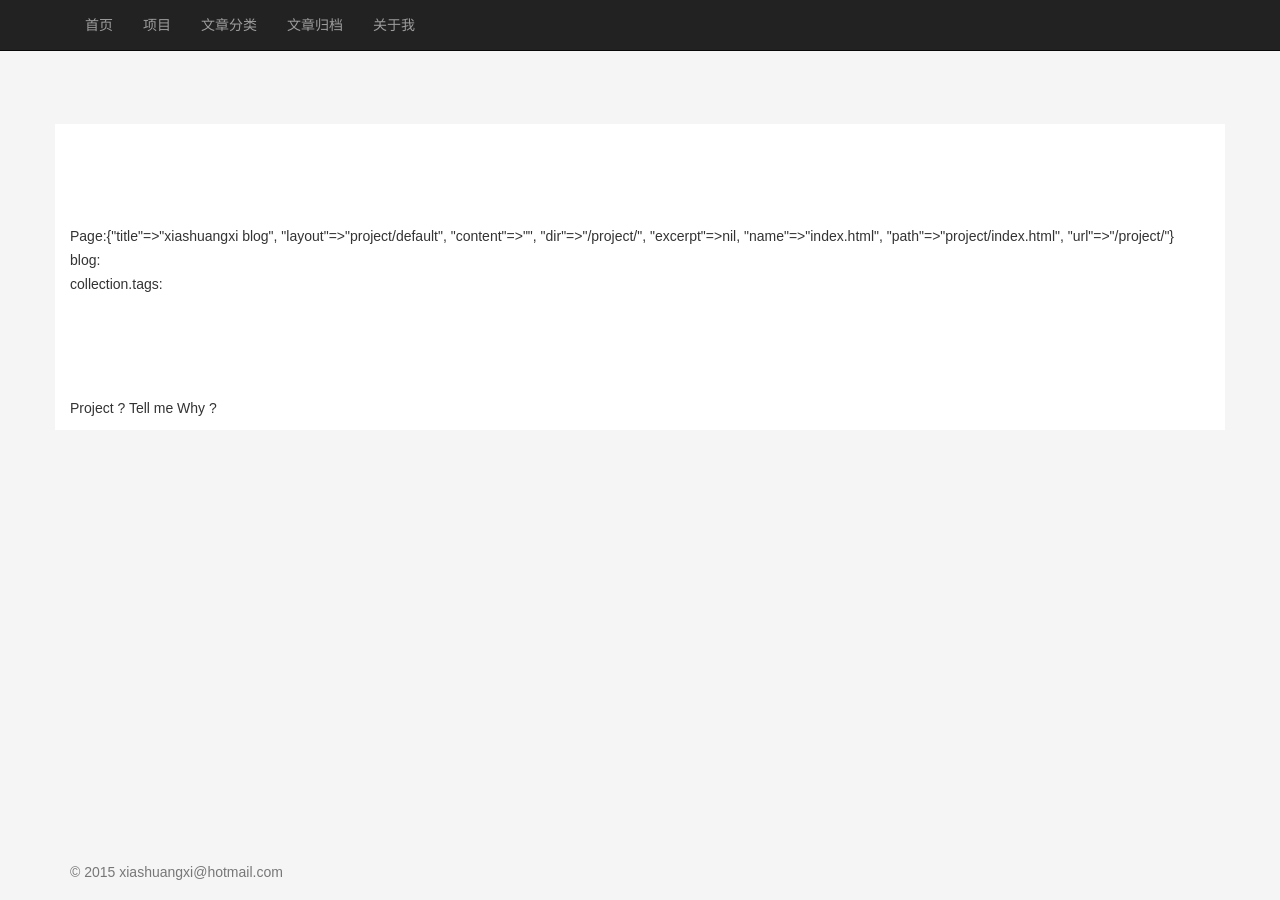
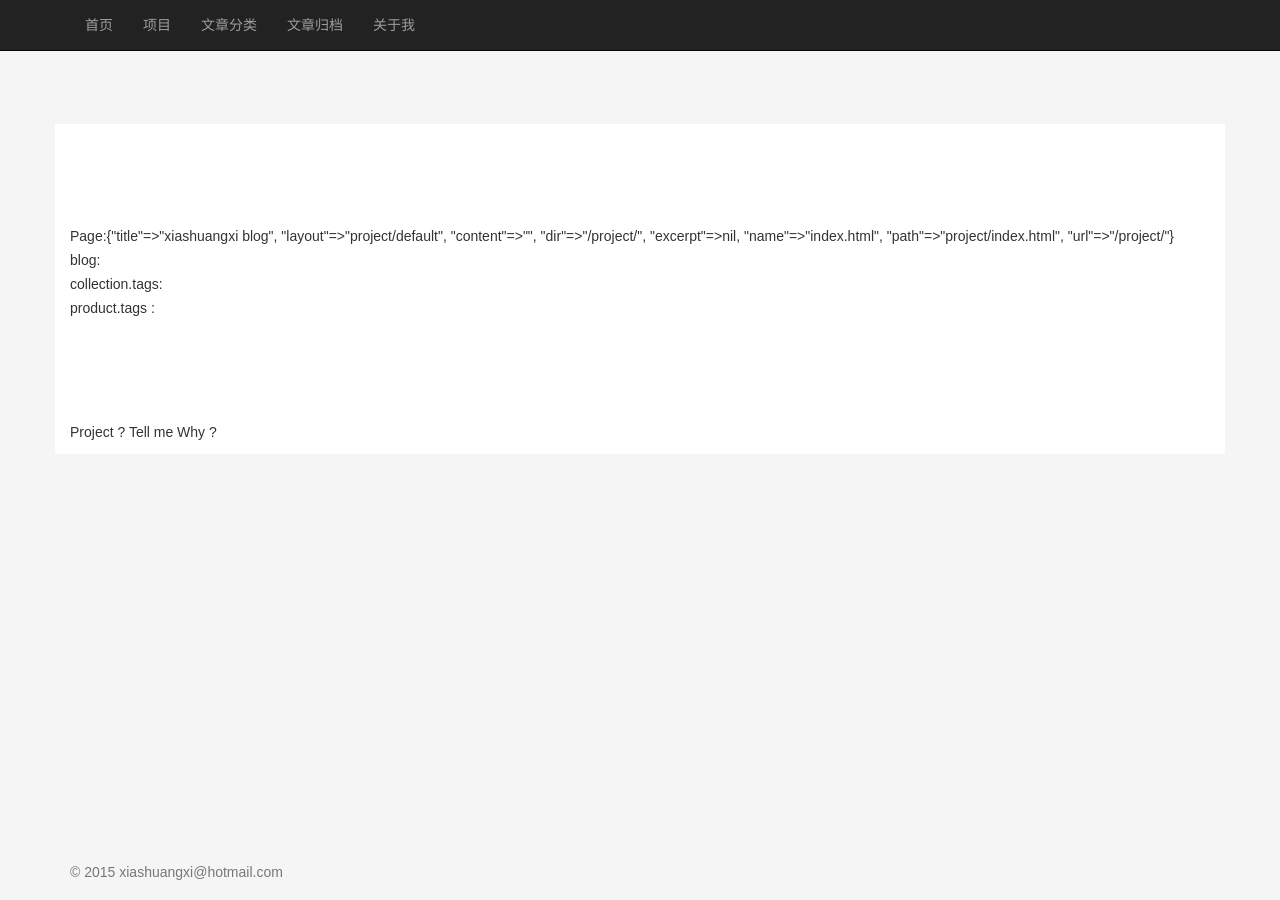
Before and after one commit to jinchangle/xiashuangxi.github.io, a Jekyll site: the page built from project/index.html, in a window 1280 px wide. Built offline with Jekyll 4.4.1, drawn with Linux system fonts in a browser that asks for light colours; nearby versions of some CDN libraries; comment, search, counter and statistics services are not loaded.

Commit message:
Please enter the commit message for your changes. Lines starting  with '' will be ignored, and an empty message aborts the commit.  On branch master  Your branch is up-to-date with 'origin/master'.
 Changes to be committed:
	modified:   _layouts/project/default.html

```diff
--- a/_layouts/project/default.html
+++ b/_layouts/project/default.html
@@ -12,6 +12,7 @@
         Page:{{page}}<br>
         blog:{{blog}}<br>
         collection.tags:{{collection.tags}}<br>
+        product.tags :{{ product.tags }}<br>
         <p style="padding-top:100px;">Project ? Tell me Why ?</p>
     </div>
     <p>
```
